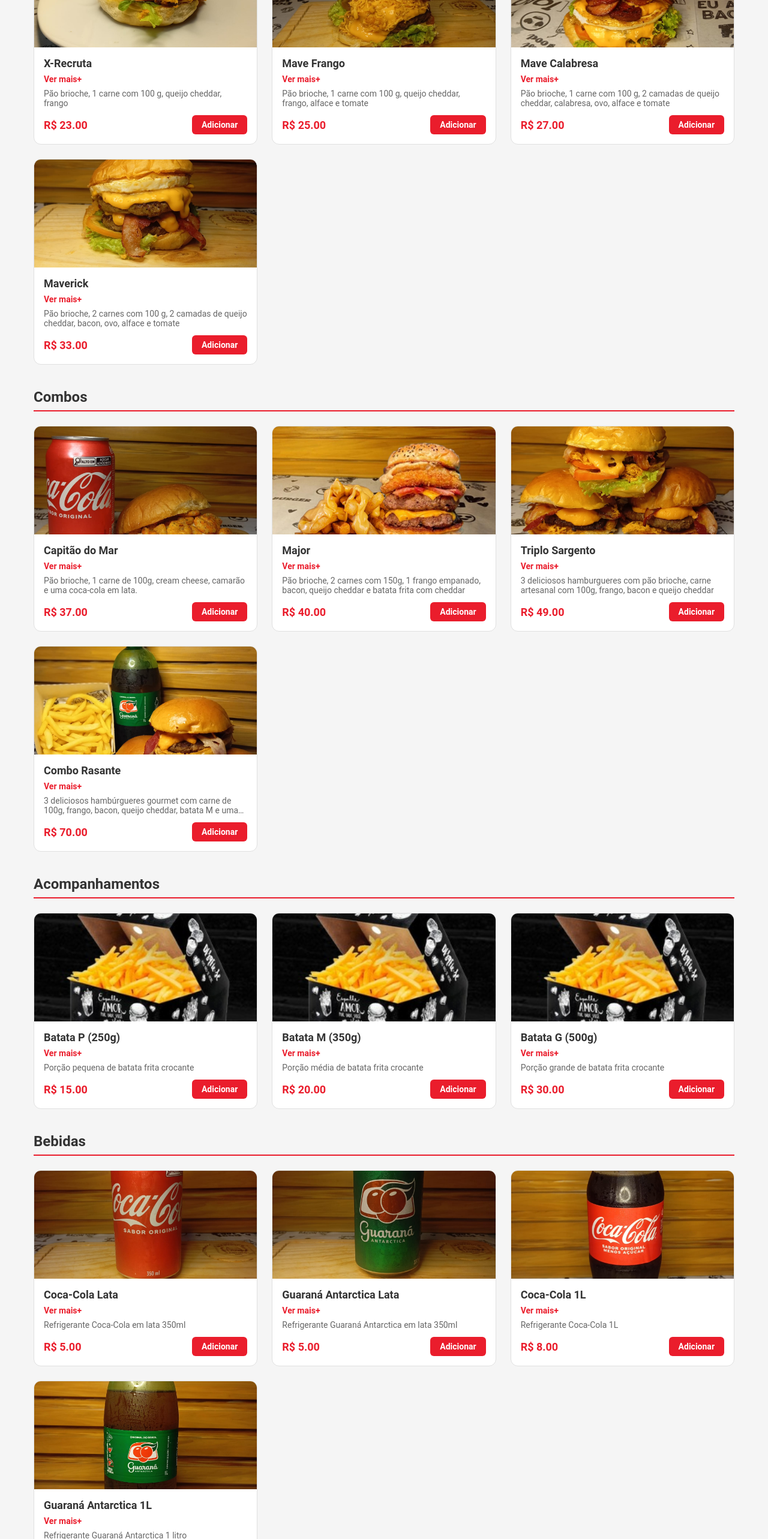
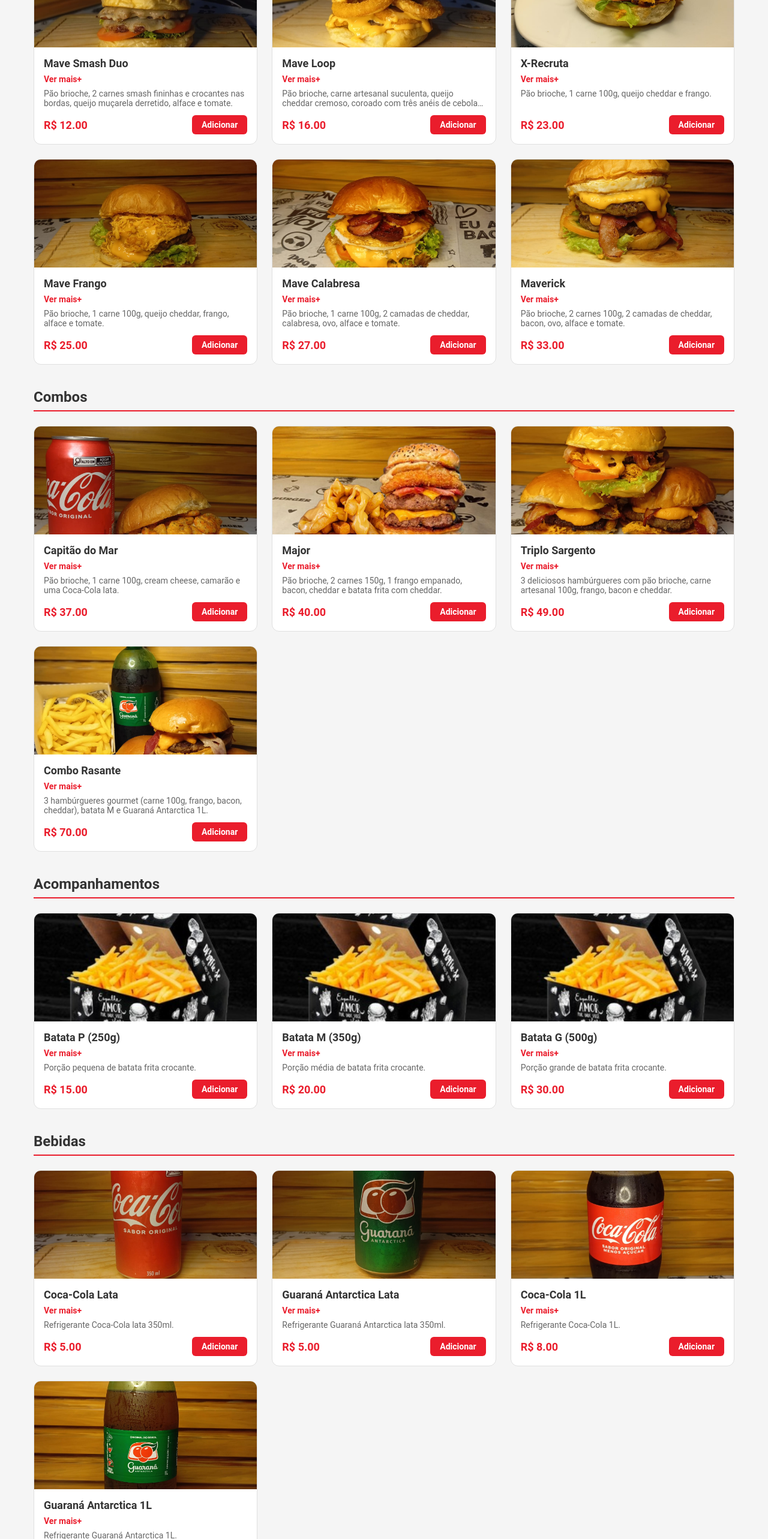
Before and after one commit to fullstackpaduavinicius/delivery-app, a React (Create React App) app: page / in a window 1280 px wide. Shown: the part 234-2800 px from the top of the page at 60% size. Built offline with nearby package versions, Linux system fonts and the light colour scheme; no server answers.

Commit message:
adicionando novos lanches

```diff
--- a/src/pages/Home.tsx
+++ b/src/pages/Home.tsx
@@ -1,3 +1,4 @@
+// src/pages/Home.tsx
 import React, { useState, useEffect } from 'react';
 import styled from 'styled-components';
 import ProductCard from '../components/ProductCard';
@@ -5,7 +6,9 @@
 import { useCart } from '../contexts/CartContext';
 import { Product } from '../types';
 
-// Importações de imagens
+// Imagens (atenção ao case exato dos nomes de arquivo)
+import MaveSmashDuoImage from '../imgs/MAVESmashDuo.jpeg';
+import MaveLoopImage from '../imgs/MAVELOOP.jpeg';
 import MaverickImage from '../imgs/Maverick.jpeg';
 import ComboRasanteImage from '../imgs/Combo_Rasante.jpeg';
 import TriploSargentoImage from '../imgs/Triplo_Sargento.jpeg';
@@ -47,13 +50,10 @@
   font-weight: 600;
 `;
 
-// Modal para imagem em tela cheia
+// Modal: imagem em tela cheia
 const FullscreenImageModal = styled.div`
   position: fixed;
-  top: 0;
-  left: 0;
-  right: 0;
-  bottom: 0;
+  inset: 0;
   background-color: rgba(0, 0, 0, 0.95);
   display: flex;
   justify-content: center;
@@ -69,13 +69,10 @@
   cursor: default;
 `;
 
-// Modal para detalhes do produto
+// Modal: detalhes do produto
 const ProductModalOverlay = styled.div`
   position: fixed;
-  top: 0;
-  left: 0;
-  right: 0;
-  bottom: 0;
+  inset: 0;
   background-color: rgba(0, 0, 0, 0.8);
   display: flex;
   justify-content: center;
@@ -92,6 +89,7 @@
   overflow: hidden;
   display: flex;
   flex-direction: column;
+  position: relative;
 `;
 
 const ModalImageContainer = styled.div`
@@ -171,7 +169,6 @@
   display: flex;
   justify-content: center;
   align-items: center;
-  z-index: 10;
 
   &:hover {
     background: rgba(217, 24, 38, 0.9);
@@ -188,152 +185,179 @@
     const mockProducts: Product[] = [
       // Lanches
       {
-        id: '2',
+        id: 'lanche-mave-smash-duo',
+        name: 'Mave Smash Duo',
+        description:
+          'Pão brioche, 2 carnes smash fininhas e crocantes nas bordas, queijo muçarela derretido, alface e tomate.',
+        price: 12.0,
+        category: 'Lanches',
+        image: MaveSmashDuoImage,
+        available: true,
+      },
+      {
+        id: 'lanche-mave-loop',
+        name: 'Mave Loop',
+        description:
+          'Pão brioche, carne artesanal suculenta, queijo cheddar cremoso, coroado com três anéis de cebola crocantes.',
+        price: 16.0,
+        category: 'Lanches',
+        image: MaveLoopImage,
+        available: true,
+      },
+      {
+        id: 'lanche-x-recruta',
         name: 'X-Recruta',
-        description: 'Pão brioche, 1 carne com 100 g, queijo cheddar, frango',
+        description: 'Pão brioche, 1 carne 100g, queijo cheddar e frango.',
         price: 23.0,
         category: 'Lanches',
         image: XRecrutaImage,
-        available: true
+        available: true,
       },
       {
-        id: '4',
+        id: 'lanche-mave-frango',
         name: 'Mave Frango',
-        description: 'Pão brioche, 1 carne com 100 g, queijo cheddar, frango, alface e tomate',
+        description: 'Pão brioche, 1 carne 100g, queijo cheddar, frango, alface e tomate.',
         price: 25.0,
         category: 'Lanches',
         image: MaveFrangoImage,
-        available: true
+        available: true,
       },
       {
-        id: '3',
+        id: 'lanche-mave-calabresa',
         name: 'Mave Calabresa',
-        description: 'Pão brioche, 1 carne com 100 g, 2 camadas de queijo cheddar, calabresa, ovo, alface e tomate',
+        description:
+          'Pão brioche, 1 carne 100g, 2 camadas de cheddar, calabresa, ovo, alface e tomate.',
         price: 27.0,
         category: 'Lanches',
         image: MaveCalabresaImage,
-        available: true
+        available: true,
       },
       {
-        id: '1',
+        id: 'lanche-maverick',
         name: 'Maverick',
-        description: 'Pão brioche, 2 carnes com 100 g, 2 camadas de queijo cheddar, bacon, ovo, alface e tomate',
+        description:
+          'Pão brioche, 2 carnes 100g, 2 camadas de cheddar, bacon, ovo, alface e tomate.',
         price: 33.0,
         category: 'Lanches',
         image: MaverickImage,
-        available: true
+        available: true,
       },
 
       // Combos
       {
-        id: '6',
+        id: 'combo-triplo-sargento',
         name: 'Triplo Sargento',
-        description: '3 deliciosos hamburgueres com pão brioche, carne artesanal com 100g, frango, bacon e queijo cheddar',
+        description:
+          '3 deliciosos hambúrgueres com pão brioche, carne artesanal 100g, frango, bacon e cheddar.',
         price: 49.0,
         category: 'Combos',
         image: TriploSargentoImage,
-        available: true
+        available: true,
       },
       {
-        id: '7',
+        id: 'combo-major',
         name: 'Major',
-        description: 'Pão brioche, 2 carnes com 150g, 1 frango empanado, bacon, queijo cheddar e batata frita com cheddar',
+        description:
+          'Pão brioche, 2 carnes 150g, 1 frango empanado, bacon, cheddar e batata frita com cheddar.',
         price: 40.0,
         category: 'Combos',
         image: MajorImage,
-        available: true
+        available: true,
       },
       {
-        id: '13',
+        id: 'combo-capitao-do-mar',
         name: 'Capitão do Mar',
-        description: 'Pão brioche, 1 carne de 100g, cream cheese, camarão e uma coca-cola em lata.',
+        description: 'Pão brioche, 1 carne 100g, cream cheese, camarão e uma Coca-Cola lata.',
         price: 37.0,
         category: 'Combos',
         image: CapitaoDoMarImage,
-        available: true
+        available: true,
       },
       {
-        id: '5',
+        id: 'combo-rasante',
         name: 'Combo Rasante',
-        description: '3 deliciosos hambúrgueres gourmet com carne de 100g, frango, bacon, queijo cheddar, batata M e uma Guaraná Antarctica de 1L',
+        description:
+          '3 hambúrgueres gourmet (carne 100g, frango, bacon, cheddar), batata M e Guaraná Antarctica 1L.',
         price: 70.0,
         category: 'Combos',
         image: ComboRasanteImage,
-        available: true
+        available: true,
       },
 
       // Acompanhamentos
       {
-        id: '8',
+        id: 'acomp-batata-p',
         name: 'Batata P (250g)',
-        description: 'Porção pequena de batata frita crocante',
+        description: 'Porção pequena de batata frita crocante.',
         price: 15.0,
         category: 'Acompanhamentos',
         image: batatas,
-        available: true
+        available: true,
       },
       {
-        id: '9',
+        id: 'acomp-batata-m',
         name: 'Batata M (350g)',
-        description: 'Porção média de batata frita crocante',
+        description: 'Porção média de batata frita crocante.',
         price: 20.0,
         category: 'Acompanhamentos',
         image: batatas,
-        available: true
+        available: true,
       },
       {
-        id: '10',
+        id: 'acomp-batata-g',
         name: 'Batata G (500g)',
-        description: 'Porção grande de batata frita crocante',
+        description: 'Porção grande de batata frita crocante.',
         price: 30.0,
         category: 'Acompanhamentos',
         image: batatas,
-        available: true
+        available: true,
       },
 
       // Bebidas
       {
-        id: '15',
+        id: 'bebida-coca-lata',
         name: 'Coca-Cola Lata',
-        description: 'Refrigerante Coca-Cola em lata 350ml',
+        description: 'Refrigerante Coca-Cola lata 350ml.',
         price: 5.0,
         category: 'Bebidas',
         image: cocalata,
-        available: true
+        available: true,
       },
       {
-        id: '16',
+        id: 'bebida-guarana-lata',
         name: 'Guaraná Antarctica Lata',
-        description: 'Refrigerante Guaraná Antarctica em lata 350ml',
+        description: 'Refrigerante Guaraná Antarctica lata 350ml.',
         price: 5.0,
         category: 'Bebidas',
         image: guaranalata,
-        available: true
+        available: true,
       },
       {
-        id: '17',
+        id: 'bebida-coca-1l',
         name: 'Coca-Cola 1L',
-        description: 'Refrigerante Coca-Cola 1L',
+        description: 'Refrigerante Coca-Cola 1L.',
         price: 8.0,
         category: 'Bebidas',
         image: cocalitro,
-        available: true
+        available: true,
       },
       {
-        id: '18',
+        id: 'bebida-guarana-1l',
         name: 'Guaraná Antarctica 1L',
-        description: 'Refrigerante Guaraná Antarctica 1 litro',
+        description: 'Refrigerante Guaraná Antarctica 1L.',
         price: 8.0,
         category: 'Bebidas',
         image: guaranalitro,
-        available: true
-      }
+        available: true,
+      },
     ];
+
     setProducts(mockProducts);
   }, []);
 
   const handleAddToCart = (product: Product) => {
     if (product.available) {
+      // Ajuste aqui se seu CartContext espera um tipo diferente (CartItem).
       addToCart({ ...product, quantity: 1 });
     }
   };
@@ -351,26 +375,26 @@
     setFullscreenImage(null);
   };
 
-  const categories = Array.from(new Set(products.map(product => product.category)));
+  const categories = Array.from(new Set(products.map((p) => p.category)));
   const cartItemCount = cart.reduce((sum, item) => sum + item.quantity, 0);
 
   const categoryOrder = ['Lanches', 'Combos', 'Acompanhamentos', 'Bebidas'];
-  const sortedCategories = categories.sort((a, b) =>
-    categoryOrder.indexOf(a) - categoryOrder.indexOf(b)
+  const sortedCategories = categories.sort(
+    (a, b) => categoryOrder.indexOf(a) - categoryOrder.indexOf(b)
   );
 
   return (
     <div>
       <Header cartItemCount={cartItemCount} />
       <PageContainer>
-        {sortedCategories.map(category => (
+        {sortedCategories.map((category) => (
           <CategoryContainer key={category}>
             <CategoryTitle>{category}</CategoryTitle>
             <ProductsGrid>
               {products
-                .filter(product => product.category === category)
+                .filter((product) => product.category === category)
                 .sort((a, b) => a.price - b.price)
-                .map(product => (
+                .map((product) => (
                   <ProductCard
                     key={product.id}
                     product={product}
@@ -383,7 +407,7 @@
         ))}
       </PageContainer>
 
-      {/* Modal de imagem em tela cheia */}
+      {/* Modal: imagem em tela cheia */}
       {fullscreenImage && (
         <FullscreenImageModal onClick={closeModals}>
           <FullscreenImage
@@ -395,7 +419,7 @@
         </FullscreenImageModal>
       )}
 
-      {/* Modal de detalhes do produto */}
+      {/* Modal: detalhes do produto */}
       {selectedProduct && (
         <ProductModalOverlay onClick={closeModals}>
           <ProductModalContent onClick={(e) => e.stopPropagation()}>
```
Also changed, not shown: src/imgs/MAVELOOP.jpeg (added), src/imgs/MAVESmashDuo.jpeg (added).
